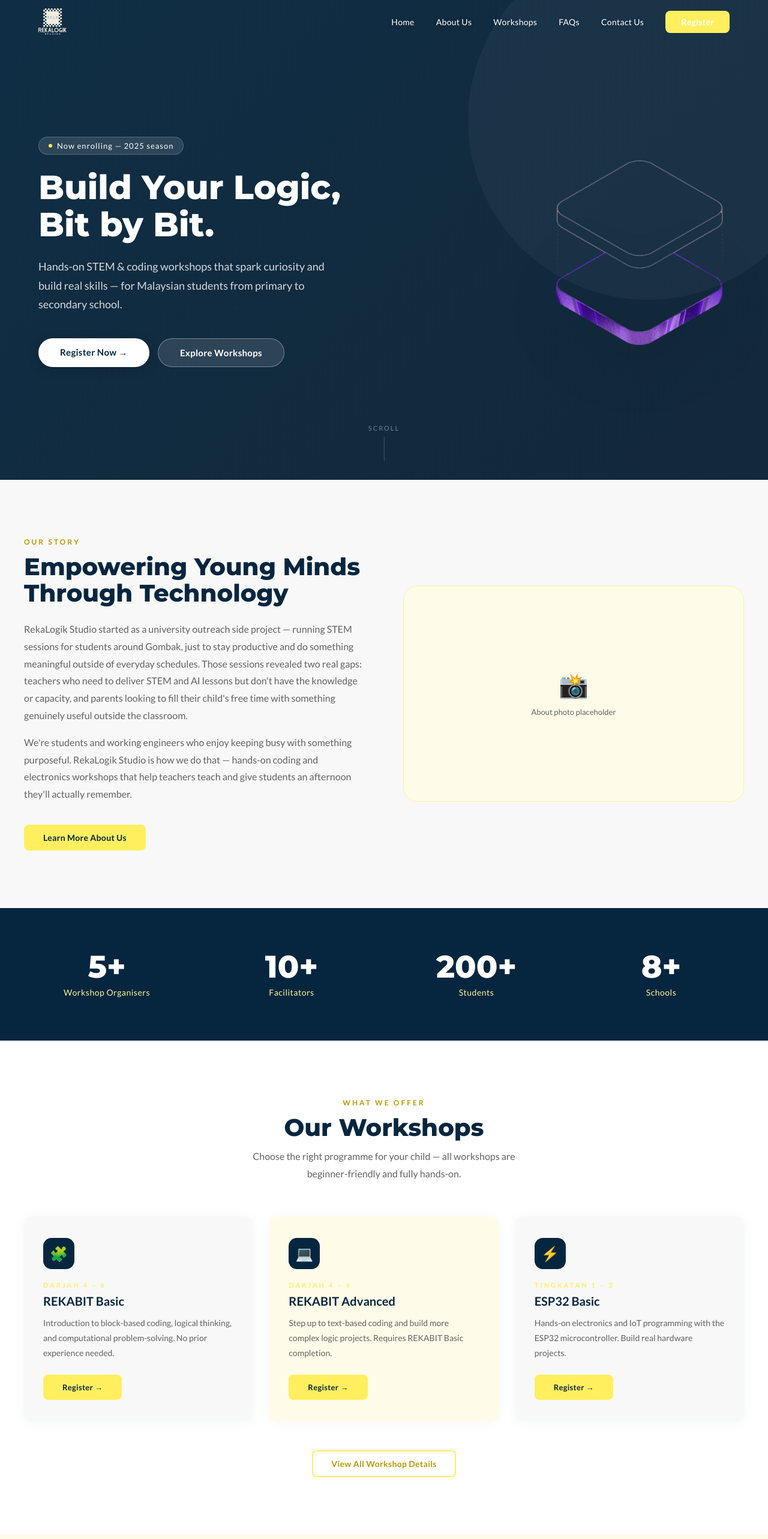
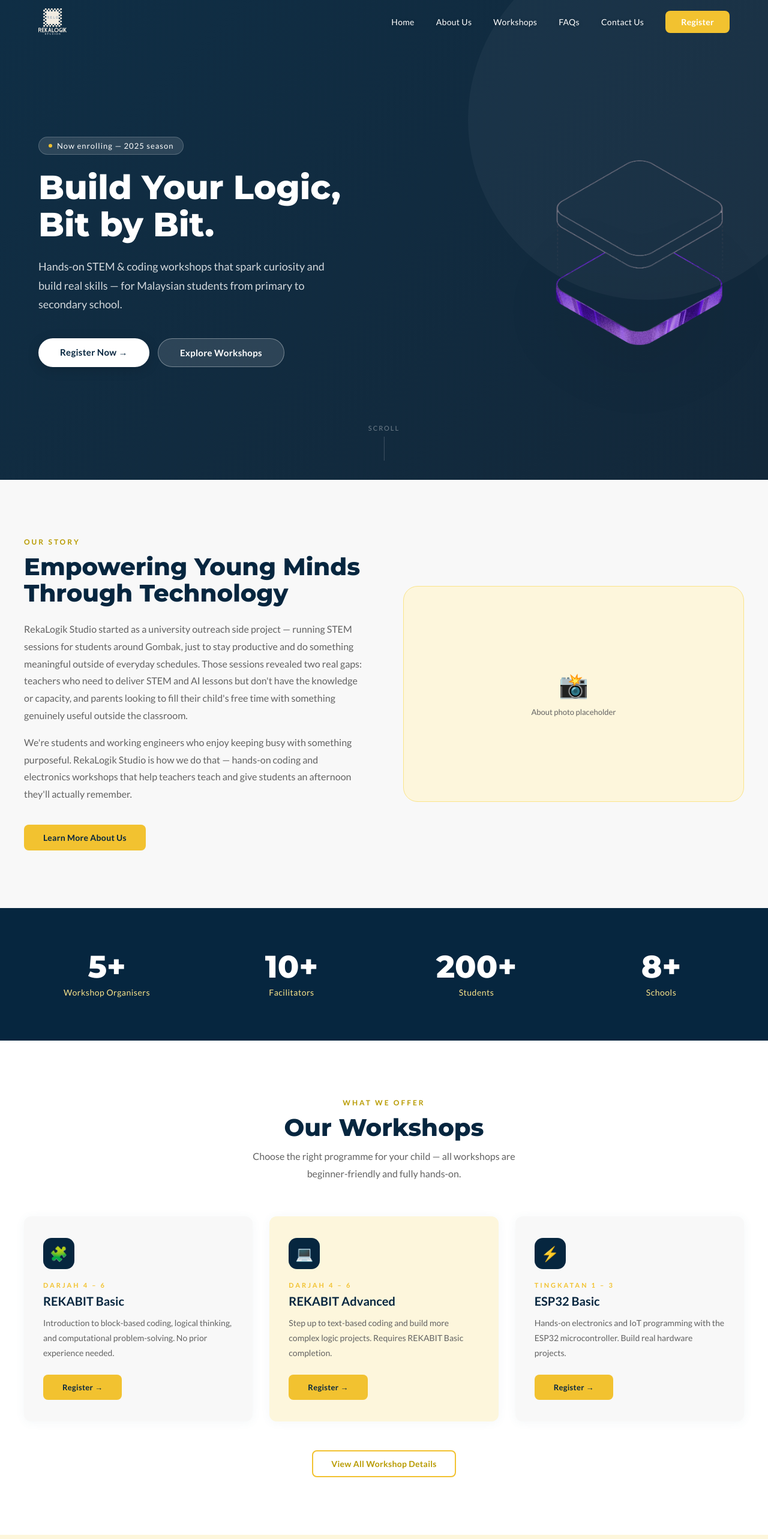
Before and after one commit to bidayatulhidayah/rekalogik-website, a Next.js app: page / in a window 1280 px wide. Shown: the top 2566 px of the page at 60% size. Built offline with nearby package versions, Linux system fonts and the light colour scheme.

Commit message:
change green to F2C230

```diff
--- a/app/(marketing)/page.js
+++ b/app/(marketing)/page.js
@@ -39,7 +39,7 @@
               padding: "6px 16px", marginBottom: 24,
               border: "1px solid rgba(255,255,255,0.2)",
             }}>
-              <span style={{ width: 6, height: 6, borderRadius: "50%", background: "#FFEF5F", display: "inline-block" }} />
+              <span style={{ width: 6, height: 6, borderRadius: "50%", background: "#F2C230", display: "inline-block" }} />
               <span style={{ color: "#fff", fontSize: 13, fontWeight: 500, letterSpacing: 1 }}>
                 Now enrolling — 2025 season
               </span>
--- a/app/globals.css
+++ b/app/globals.css
@@ -98,7 +98,7 @@
 /* ─── Buttons ────────────────────────────────── */
 .rl-btn-primary {
   display: inline-block;
-  background: #FFEF5F;
+  background: #F2C230;
   color: #06263F;
   padding: 13px 32px;
   border-radius: 8px;
@@ -108,7 +108,7 @@
   font-family: 'Lato', sans-serif;
   transition: background 0.2s;
 }
-.rl-btn-primary:hover { background: #FFE800; }
+.rl-btn-primary:hover { background: #E0B020; }
 
 .rl-btn-outline {
   display: inline-block;
@@ -120,10 +120,10 @@
   font-size: 14px;
   letter-spacing: 0.3px;
   font-family: 'Lato', sans-serif;
-  border: 2px solid #FFEF5F;
+  border: 2px solid #F2C230;
   transition: background 0.2s, color 0.2s;
 }
-.rl-btn-outline:hover { background: #FFEF5F; color: #06263F; }
+.rl-btn-outline:hover { background: #F2C230; color: #06263F; }
 
 .rl-btn-white {
   display: inline-block;
@@ -182,7 +182,7 @@
   width: 28px;
   height: 28px;
   border-radius: 50%;
-  background: #FEFCE8;
+  background: #FDF6DC;
   display: flex;
   align-items: center;
   justify-content: center;
@@ -196,7 +196,7 @@
 .rl-divider {
   width: 48px;
   height: 4px;
-  background: #FFEF5F;
+  background: #F2C230;
   border-radius: 2px;
   margin-bottom: 20px;
 }
```
Also changed, not shown: app/lib/constants.js.
